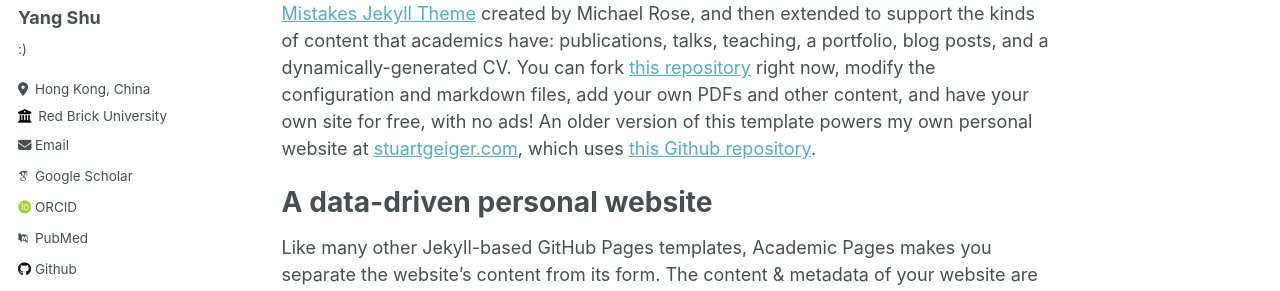
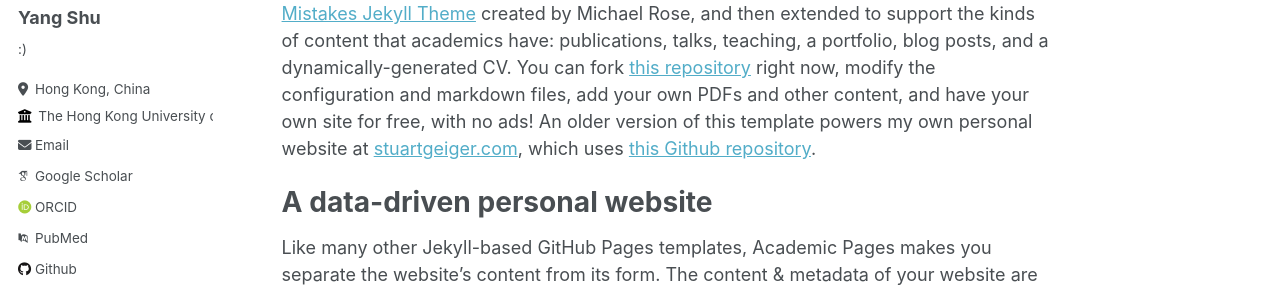
Before and after one commit to isyangshu/isyangshu.github.io, a Jekyll site: the page built from _pages/about.md, in a window 1280 px wide. Shown: the part 284-575 px from the top of the page. Built offline with Jekyll 4.4.1, drawn with Linux system fonts in a browser that asks for light colours; some web fonts are replaced.

Commit message:
Update _config.yml

```diff
--- a/_config.yml
+++ b/_config.yml
@@ -26,9 +26,9 @@ author:
   pronouns         : # example: "she/her"
   bio              : ":)"
   location         : "Hong Kong, China"
-  employer         : "Red Brick University"
+  employer         : "The Hong Kong University of Science and Technology"
   uri              : # URL
-  email            : "none@example.org"
+  email            : "syangcw@connect.ust.hk"
 
   # Academic websites
   arxiv            : # URL - Update with the correct link to your profile
```
